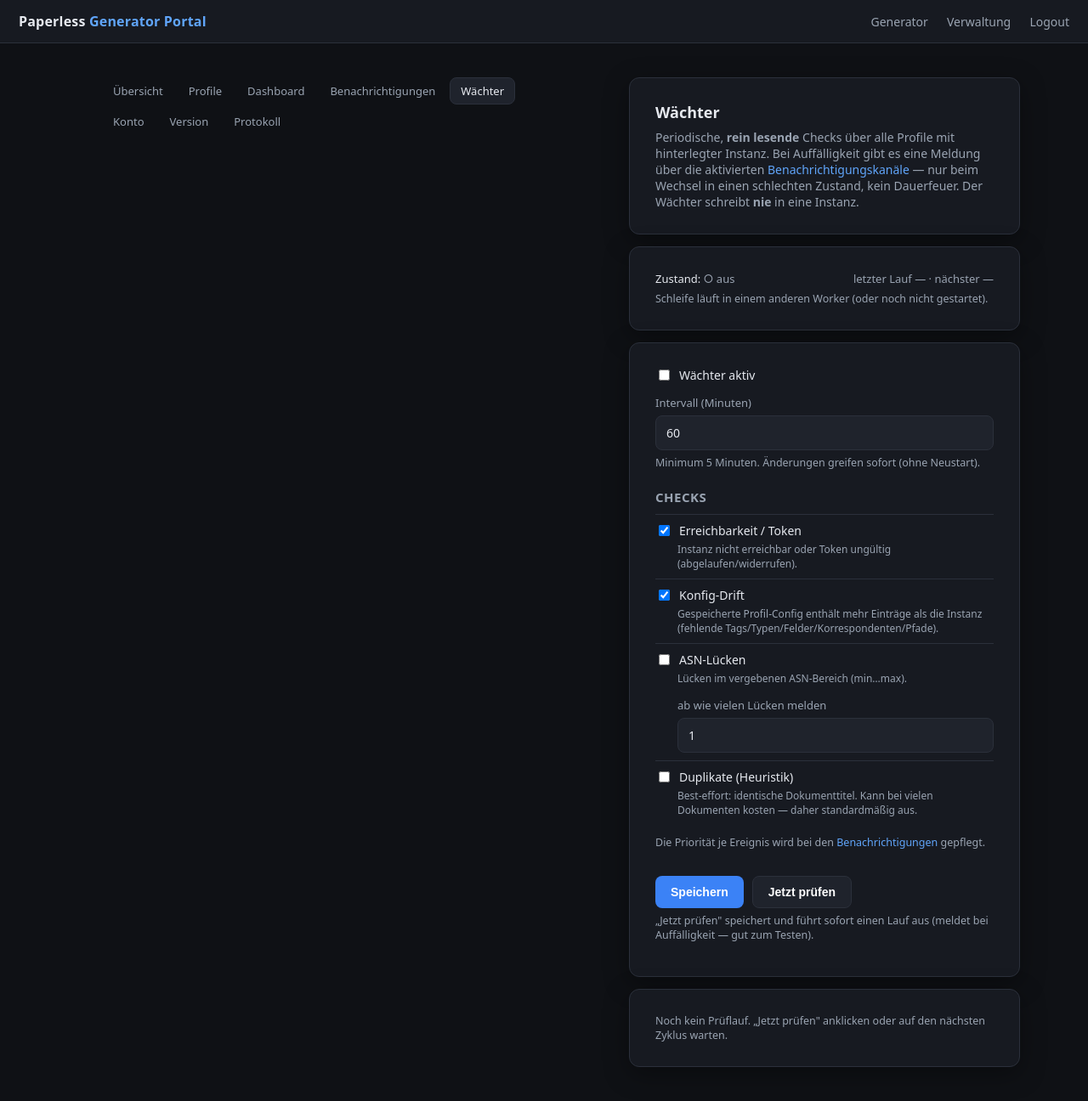
After one commit to martin86x/paperless-generator-portal, a Flask app: page /verwaltung/waechter in a window 1280 px wide. The commit adds this page. Shown: the whole page at 85% size. Run offline with Flask 3, Linux system fonts and the light colour scheme; the visitor is signed in with stand-in values (Sample User, id 1); parts of the project's set-up code (start-up, migrations or seed data) failed here and were passed over.

Commit message:
P4: Wächter — periodische read-only Checks + Benachrichtigung
Scheduler-Thread mit POSIX-Dateisperre (/config/watcher.lock) → unter
gunicorn -w 2 --preload läuft die Schleife in genau einem Worker.
Träger Start via before_request nach dem Fork; Docker-Healthcheck bootet
ihn auch ohne Login. Loop überlebt Fehler; Intervall/Enable ohne Neustart.

Checks (strikt read-only, je Profil):
- downtime: Erreichbarkeit + Token-Gültigkeit (401/403 = abgelaufen/widerrufen)
- drift: Config hat mehr Einträge als Instanz (fehlende Tags/Typen/…)
- asn_gap: Lücken im ASN-Bereich (gedeckelt auf 40 Seiten)
- duplicate: best-effort Titel-Kollision (Heuristik, default aus)
Alarm nur bei Zustandswechsel ok→bad, Entwarnung bei bad→ok; Versand über
die P3-Kanäle/-Prioritäten. Kein Instanz-Write, kein DELETE.

UI: /verwaltung/waechter (Enable/Intervall/Checks/ASN-Schwelle/Jetzt prüfen/
Ergebnisliste), Subnav + Cockpit-Link/-Status.

Verifiziert: ast.parse; 22/22 Logik+Live gegen .200; 20/20 Seiten-Smoke;
End-to-End live (Alarm → echter ntfy-Versand kam an).

Co-Authored-By: Claude Opus 4.8 <noreply@anthropic.com>

```diff
--- a/app/app.py
+++ b/app/app.py
@@ -16,9 +16,15 @@ import hashlib
 import json
 import os
 import secrets
+import threading
 import time
 from datetime import datetime, timedelta
 from urllib.parse import urlparse
+
+try:
+    import fcntl  # POSIX-Dateisperre fuer den Single-Worker-Waechter (fehlt unter Windows/Tests)
+except ImportError:  # pragma: no cover - nur relevant im lokalen Windows-Test
+    fcntl = None
 
 import requests
 from cryptography.fernet import Fernet, InvalidToken
@@ -34,6 +40,7 @@ HISTORY_MAX = 20
 ACTIVITY_PATH = os.path.join(CONFIG_DIR, "activity.log")
 UNDO_DIR = os.path.join(CONFIG_DIR, "undo")
 SNAP_DIR = os.path.join(CONFIG_DIR, "instance-snapshots")
+WATCHER_LOCK_PATH = os.path.join(CONFIG_DIR, "watcher.lock")
 SITE_DIR = os.environ.get("SITE_DIR", os.path.join(os.path.dirname(__file__), "site"))
 
 DEFAULT_ADMIN_USER = "admin"
@@ -727,8 +734,11 @@ def verwaltung():
     if not os.path.exists(ref):
         ref = PROFILES_PATH if os.path.exists(PROFILES_PATH) else None
     last_backup = datetime.fromtimestamp(os.path.getmtime(ref)).strftime("%d.%m.%Y %H:%M") if ref else "—"
+    _wc = _watcher_cfg()
     portal = {"version": PORTAL_VERSION, "config_size": _fmt_size(_dir_size(CONFIG_DIR)),
-              "last_backup": last_backup}
+              "last_backup": last_backup,
+              "watcher_on": _wc["enabled"], "watcher_last": _fmt_rel_ts(_watcher_state.get("last_run")),
+              "watcher_alerts": len(_watcher_state.get("alerts_active") or ())}
     return render_template(
         "cockpit.html",
         active={"id": aid, "name": act.get("name") or "", "url": url or "",
@@ -999,6 +1009,322 @@ def _clamp_port(val):
         return max(1, min(65535, int(str(val).strip())))
     except (TypeError, ValueError):
         return 587
+
+
+# ─────────────────────────────────────────────────────────────────────────────
+# WÄCHTER (P4) — periodische, STRIKT READ-ONLY Checks je Profil. Bei Auffaelligkeit
+# Benachrichtigung ueber die P3-Kanaele. Kein Instanz-Schreibvorgang, niemals.
+# Genau EIN Worker fuehrt die Schleife aus (POSIX-Dateisperre in /config, da
+# gunicorn mit -w 2 --preload laeuft). Zeitplan + Checks konfigurierbar.
+# ─────────────────────────────────────────────────────────────────────────────
+_WATCHER_DEFAULTS = {
+    "enabled": False,
+    "interval_min": 60,
+    "checks": {"downtime": True, "drift": True, "asn_gap": False, "duplicate": False},
+    "asn_gap_threshold": 1,
+}
+# Laufzeit-Zustand des Waechters (nur im Prozess, der die Sperre haelt). Fuer die UI +
+# Alarm-Entprellung (nur bei Zustandswechsel ok->schlecht senden, nicht jede Runde).
+_watcher_state = {
+    "owner": False,      # haelt dieser Prozess die Sperre / fuehrt die Schleife aus?
+    "last_run": None,    # Unix-ts des letzten Prueflaufs
+    "next_run": None,    # Unix-ts des naechsten faelligen Laufs
+    "results": {},       # pid -> {name, ts, checks:[{event,label,status,detail}]}
+    "alerts_active": set(),   # {(pid, event)} — aktuell gemeldete Auffaelligkeiten
+    "last_error": None,
+}
+_watcher_started = False
+_watcher_lock_fh = None
+
+
+def _watch_int(val, default):
+    try:
+        return int(str(val).strip())
+    except (TypeError, ValueError, AttributeError):
+        return default
+
+
+def _watcher_cfg():
+    """Normalisierte Waechter-Konfiguration (global, in config.json unter 'watcher')."""
+    w = {}
+    try:
+        w = load_config().get("watcher") or {}
+    except (OSError, ValueError):
+        pass
+    ch = w.get("checks") or {}
+    return {
+        "enabled": bool(w.get("enabled", False)),
+        "interval_min": max(5, _watch_int(w.get("interval_min"), 60)),
+        "checks": {k: bool(ch.get(k, _WATCHER_DEFAULTS["checks"][k]))
+                   for k in _WATCHER_DEFAULTS["checks"]},
+        "asn_gap_threshold": max(1, _watch_int(w.get("asn_gap_threshold"), 1)),
+    }
+
+
+def _chk_downtime(url, token):
+    """Erreichbarkeit + Token-Gueltigkeit (deckt Token-Ablauf/-Widerruf via 401/403)."""
+    code = _test_paperless(url, token)
+    if code == 200:
+        return {"event": "downtime", "label": "Erreichbarkeit", "status": "ok",
+                "detail": "Erreichbar, Token gültig."}
+    if code is None:
+        return {"event": "downtime", "label": "Erreichbarkeit", "status": "bad",
+                "detail": "Paperless nicht erreichbar unter %s." % url}
+    if code in (401, 403):
+        return {"event": "downtime", "label": "Erreichbarkeit", "status": "bad",
+                "detail": "Token ungültig (HTTP %d) — evtl. abgelaufen/widerrufen." % code}
+    return {"event": "downtime", "label": "Erreichbarkeit", "status": "bad",
+            "detail": "Unerwartete Antwort HTTP %d." % code}
+
+
+def _chk_drift(url, token, gc):
+    """Config vs. Instanz: fehlende Eintraege (Config hat mehr als die Instanz)."""
+    if not gc:
+        return {"event": "drift", "label": "Konfig-Drift", "status": "unknown",
+                "detail": "Keine gespeicherte Profil-Config."}
+    missing, parts, unreachable = 0, [], False
+    for label, key, ep in _DRIFT_CATS:
+        cfg_n = len(gc.get(key) or [])
+        inst_n = _api_count(url, token, ep + "?page_size=1")
+        if inst_n is None:
+            unreachable = True
+            continue
+        if cfg_n - inst_n > 0:
+            missing += cfg_n - inst_n
+            parts.append("%s: %d fehlen" % (label, cfg_n - inst_n))
+    if not parts and unreachable:
+        return {"event": "drift", "label": "Konfig-Drift", "status": "unknown",
+                "detail": "Instanz nicht erreichbar."}
+    if missing > 0:
+        return {"event": "drift", "label": "Konfig-Drift", "status": "bad",
+                "detail": "; ".join(parts)}
+    return {"event": "drift", "label": "Konfig-Drift", "status": "ok",
+            "detail": "Config deckt sich mit der Instanz."}
+
+
+def _asn_pages(url, token, fields):
+    """Alle Dokumentwerte eines Feldes einsammeln (max. 40 Seiten = read-only, gedeckelt)."""
+    hdr = {"Authorization": "Token " + token} if token else {}
+    rows, pages = [], 0
+    nexturl = (url.rstrip("/") + "/api/documents/?page_size=250&fields=" + fields
+               + "&ordering=" + fields)
+    while nexturl and pages < 40:
+        r = requests.get(nexturl, headers=hdr, timeout=10, allow_redirects=False)
+        if r.status_code != 200:
+            raise ValueError("HTTP %d" % r.status_code)
+        j = r.json()
+        rows.extend(j.get("results", []))
+        nexturl = j.get("next")
+        pages += 1
+    return rows
+
+
+def _chk_asn_gap(url, token, threshold):
+    """Luecken im vergebenen ASN-Bereich (min..max) — Semantik wie ASN-Luecken-Finder."""
+    try:
+        rows = _asn_pages(url, token, "archive_serial_number")
+    except (requests.RequestException, ValueError, TypeError):
+        return {"event": "asn_gap", "label": "ASN-Lücken", "status": "unknown",
+                "detail": "Nicht abrufbar."}
+    asns = set()
+    for d in rows:
+        a = d.get("archive_serial_number")
+        if a:
+            asns.add(int(a))
+    if not asns:
+        return {"event": "asn_gap", "label": "ASN-Lücken", "status": "ok",
+                "detail": "Keine ASN vergeben."}
+    lo, hi = min(asns), max(asns)
+    gaps = (hi - lo + 1) - len(asns)
+    if gaps >= threshold:
+        return {"event": "asn_gap", "label": "ASN-Lücken", "status": "bad",
+                "detail": "%d Lücke(n) im ASN-Bereich %d–%d." % (gaps, lo, hi)}
+    return {"event": "asn_gap", "label": "ASN-Lücken", "status": "ok",
+            "detail": "Lückenlos (%d–%d)." % (lo, hi)}
+
+
+def _chk_duplicate(url, token):
+    """Best-effort: identische Dokumenttitel (moegliche Duplikate). Heuristik, default aus."""
+    try:
+        rows = _asn_pages(url, token, "title")
+    except (requests.RequestException, ValueError, TypeError):
+        return {"event": "duplicate", "label": "Duplikate", "status": "unknown",
+                "detail": "Nicht abrufbar."}
+    seen, dups = {}, 0
+    for d in rows:
+        t = (d.get("title") or "").strip().lower()
+        if not t:
+            continue
+        seen[t] = seen.get(t, 0) + 1
+        if seen[t] == 2:
+            dups += 1
+    if dups > 0:
+        return {"event": "duplicate", "label": "Duplikate", "status": "bad",
+                "detail": "%d Titel mehrfach vergeben (mögliche Duplikate)." % dups}
+    return {"event": "duplicate", "label": "Duplikate", "status": "ok",
+            "detail": "Keine gleichlautenden Titel."}
+
+
+def _maybe_alert(prof, pid, c):
+    """Nur bei Zustandswechsel melden: ok->bad sendet, bad->ok entwarnt (kein Spam)."""
+    key = (pid, c["event"])
+    active = _watcher_state["alerts_active"]
+    if c["status"] == "bad":
+        if key not in active:
+            active.add(key)
+            title = "Paperless-Wächter: %s (%s)" % (c["label"], prof.get("name") or pid)
+            _dispatch_notification(prof, c["event"], title, c["detail"])
+            _log_activity("watcher", "Alarm %s/%s: %s"
+                          % (prof.get("name") or pid, c["event"], c["detail"]))
+    elif c["status"] == "ok" and key in active:
+        active.discard(key)
+        _log_activity("watcher", "Entwarnung %s/%s" % (prof.get("name") or pid, c["event"]))
+
+
+def _run_watch_cycle(wc, dispatch=True):
+    """Ein Prueflauf ueber alle Profile mit URL. STRIKT read-only. Rueckgabe: results-Dict."""
+    results = {}
+    try:
+        profs = load_profiles()
+    except (OSError, ValueError):
+        return results
+    for pid, p in profs.items():
+        url = p.get("paperless_url")
+        if not url:
+            continue
+        token = _dec(p.get("paperless_token"))
+        checks = []
+        if wc["checks"]["downtime"]:
+            checks.append(_chk_downtime(url, token))
+        if wc["checks"]["drift"]:
+            checks.append(_chk_drift(url, token, p.get("generator_config") or {}))
+        if wc["checks"]["asn_gap"]:
+            checks.append(_chk_asn_gap(url, token, wc["asn_gap_threshold"]))
+        if wc["checks"]["duplicate"]:
+            checks.append(_chk_duplicate(url, token))
+        results[pid] = {"name": p.get("name") or pid, "ts": time.time(), "checks": checks}
+        if dispatch:
+            for c in checks:
+                _maybe_alert(p, pid, c)
+    _watcher_state["results"] = results
+    _watcher_state["last_run"] = time.time()
+    return results
+
+
+def _watcher_loop():
+    """Hintergrund-Schleife: alle interval_min Minuten ein Prueflauf, wenn aktiviert.
+    Laeuft nur im Prozess, der die Dateisperre haelt. Faengt alle Fehler ab, damit der
+    Thread nie stirbt."""
+    poll = 20  # Sekunden — feiner Takt, damit Enable/Intervall-Aenderungen zeitnah greifen
+    while True:
+        try:
+            wc = _watcher_cfg()
+            if wc["enabled"]:
+                now = time.time()
+                if not _watcher_state.get("next_run") or now >= _watcher_state["next_run"]:
+                    _run_watch_cycle(wc, dispatch=True)
+                    _watcher_state["next_run"] = time.time() + wc["interval_min"] * 60
+            else:
+                _watcher_state["next_run"] = None
+            _watcher_state["last_error"] = None
+        except Exception as exc:  # Schleife muss alles ueberleben
+            _watcher_state["last_error"] = str(exc)
+        time.sleep(poll)
+
+
+def _acquire_watcher_lock():
+    """Exklusive, nicht-blockierende POSIX-Sperre — nur EIN Worker gewinnt sie.
+    Ohne fcntl (Windows/Tests) wird ohne Sperre gestartet (dort laeuft nur ein Prozess)."""
+    global _watcher_lock_fh
+    if fcntl is None:
+        return True
+    try:
+        os.makedirs(CONFIG_DIR, exist_ok=True)
+        fh = open(WATCHER_LOCK_PATH, "w")
+        fcntl.flock(fh.fileno(), fcntl.LOCK_EX | fcntl.LOCK_NB)
+        fh.write(str(os.getpid()))
+        fh.flush()
+        _watcher_lock_fh = fh  # Referenz halten -> Sperre bleibt fuer die Prozesslebensdauer
+        return True
+    except OSError:
+        return False
+
+
+def _ensure_watcher():
+    """Startet den Waechter-Thread einmal pro Prozess — aber nur, wenn dieser Prozess die
+    Sperre gewinnt. Traege ueber before_request angestossen (nach dem Fork der Worker)."""
+    global _watcher_started
+    if _watcher_started:
+        return
+    _watcher_started = True  # egal wie es ausgeht: nicht erneut versuchen
+    if os.environ.get("PORTAL_WATCHER", "1") != "1":
+        return  # in Tests deaktivierbar
+    if not _acquire_watcher_lock():
+        return  # anderer Worker fuehrt die Schleife
+    _watcher_state["owner"] = True
+    threading.Thread(target=_watcher_loop, name="paperless-watcher", daemon=True).start()
+
+
+@app.before_request
+def _watcher_boot():
+    # Traeger Start nach dem Worker-Fork (unter --preload laeuft Modul-Code nur im Master).
+    # Der Docker-Healthcheck trifft /healthz alle 30 s -> Waechter startet auch ohne Login.
+    _ensure_watcher()
+    return None
+
+
+def _fmt_rel_ts(ts):
+    """Unix-ts -> 'vor X' / '—' fuer die Waechter-Statusanzeige."""
+    if not ts:
+        return "—"
+    delta = int(time.time() - ts)
+    if delta < 60:
+        return "vor %d s" % delta
+    if delta < 3600:
+        return "vor %d min" % (delta // 60)
+    if delta < 86400:
+        return "vor %d h" % (delta // 3600)
+    return datetime.fromtimestamp(ts).strftime("%d.%m. %H:%M")
+
+
+@app.route("/verwaltung/waechter", methods=["GET", "POST"])
+def waechter():
+    if request.method == "POST":
+        action = request.form.get("action", "save")
+        f = request.form
+        w = {
+            "enabled": bool(f.get("enabled")),
+            "interval_min": max(5, _watch_int(f.get("interval_min"), 60)),
+            "checks": {k: bool(f.get("chk_" + k)) for k in _WATCHER_DEFAULTS["checks"]},
+            "asn_gap_threshold": max(1, _watch_int(f.get("asn_gap_threshold"), 1)),
+        }
+        cfg = load_config()
+        cfg["watcher"] = w
+        save_config(cfg)
+        _watcher_state["next_run"] = None  # Aenderung sofort wirksam
+        if action == "run_now":
+            _run_watch_cycle(_watcher_cfg(), dispatch=True)
+            _log_activity("watcher", "Manueller Prüflauf")
+            return redirect(url_for("waechter", msg="Prüflauf ausgeführt — Ergebnis unten."))
+        return redirect(url_for("waechter", msg="Wächter-Einstellungen gespeichert."))
+
+    wc = _watcher_cfg()
+    results = []
+    for pid, r in _watcher_state.get("results", {}).items():
+        results.append({"name": r.get("name") or pid, "ts": _fmt_rel_ts(r.get("ts")),
+                        "checks": r.get("checks", [])})
+    results.sort(key=lambda x: x["name"].lower())
+    status = {
+        "owner": bool(_watcher_state.get("owner")),
+        "last_run": _fmt_rel_ts(_watcher_state.get("last_run")),
+        "next_run": (_fmt_rel_ts(_watcher_state["next_run"])
+                     if _watcher_state.get("next_run") else "—"),
+        "active_alerts": len(_watcher_state.get("alerts_active") or ()),
+        "error": _watcher_state.get("last_error"),
+    }
+    return render_template(
+        "waechter.html", w=wc, events=_NOTIFY_EVENTS, results=results, status=status,
+        msg=request.args.get("msg"), err=request.args.get("err"))
 
 
 # ─────────────────────────────────────────────────────────────────────────────
--- a/app/templates/_subnav.html
+++ b/app/templates/_subnav.html
@@ -1,5 +1,5 @@
 <div style="width:100%;max-width:520px;margin:0 auto 14px;display:flex;gap:4px;flex-wrap:wrap;font-size:13px;">
-  {% set items = [('verwaltung','Übersicht'),('profiles','Profile'),('dashboard','Dashboard'),('notifications','Benachrichtigungen'),('settings','Konto'),('update_page','Version'),('protokoll','Protokoll')] %}
+  {% set items = [('verwaltung','Übersicht'),('profiles','Profile'),('dashboard','Dashboard'),('notifications','Benachrichtigungen'),('waechter','Wächter'),('settings','Konto'),('update_page','Version'),('protokoll','Protokoll')] %}
   {% for ep, label in items %}
   <a href="{{ url_for(ep) }}" style="padding:6px 12px;border-radius:8px;text-decoration:none;{% if request.endpoint == ep %}background:var(--bg3);color:var(--text);border:0.5px solid var(--border){% else %}color:var(--text-dim);border:0.5px solid transparent{% endif %}">{{ label }}</a>
   {% endfor %}
--- a/app/templates/cockpit.html
+++ b/app/templates/cockpit.html
@@ -18,6 +18,7 @@
       {% if active.has_config and not active.readonly %}<a class="link" href="{{ url_for('anwenden') }}" style="background:var(--bg3);border:1px solid var(--border);border-radius:8px;padding:8px 12px;font-size:13px">✓ Konfiguration anwenden</a>{% endif %}
       {% if active.url %}<a class="link" href="{{ active.url }}" target="_blank" rel="noopener" style="background:var(--bg3);border:1px solid var(--border);border-radius:8px;padding:8px 12px;font-size:13px">↗ Paperless öffnen</a>{% endif %}
       <a class="link" href="{{ url_for('notifications') }}" style="background:var(--bg3);border:1px solid var(--border);border-radius:8px;padding:8px 12px;font-size:13px">🔔 Benachrichtigungen</a>
+      <a class="link" href="{{ url_for('waechter') }}" style="background:var(--bg3);border:1px solid var(--border);border-radius:8px;padding:8px 12px;font-size:13px">🛡 Wächter</a>
       <a class="link" href="{{ url_for('profiles_export') }}" style="background:var(--bg3);border:1px solid var(--border);border-radius:8px;padding:8px 12px;font-size:13px">⬇ Profile sichern</a>
     </div>
   </div>
@@ -51,6 +52,10 @@
       <span>Portal v{{ portal.version }} · Container läuft</span>
       <span>/config {{ portal.config_size }} · letzte Sicherung {{ portal.last_backup }}</span>
     </div>
+    <div style="display:flex;align-items:center;justify-content:space-between;font-size:12.5px;color:var(--text-dim);flex-wrap:wrap;gap:6px;margin-top:6px">
+      <span>Wächter: {% if portal.watcher_on %}<span style="color:var(--ok)">aktiv</span>, letzter Lauf {{ portal.watcher_last }}{% if portal.watcher_alerts %} · <span style="color:var(--err)">{{ portal.watcher_alerts }} Alarm(e)</span>{% endif %}{% else %}aus{% endif %}</span>
+      <a class="link" href="{{ url_for('waechter') }}">Wächter →</a>
+    </div>
     <div style="margin-top:8px"><a class="link" href="{{ url_for('update_page') }}">Auf Updates prüfen →</a></div>
   </div>
 </div>
--- /dev/null
+++ b/app/templates/waechter.html
@@ -0,0 +1,87 @@
+{% extends "base.html" %}
+{% block title %}Wächter — Paperless Generator Portal{% endblock %}
+{% block content %}
+{% include "_subnav.html" %}
+<div style="width:100%;max-width:520px">
+
+  <div class="card">
+    <h1 style="margin:0;font-size:18px">Wächter</h1>
+    <p class="sub" style="margin:8px 0 0">Periodische, <strong>rein lesende</strong> Checks über alle Profile mit hinterlegter Instanz. Bei Auffälligkeit gibt es eine Meldung über die aktivierten <a class="link" href="{{ url_for('notifications') }}">Benachrichtigungs&shy;kanäle</a> — nur beim Wechsel in einen schlechten Zustand, kein Dauerfeuer. Der Wächter schreibt <strong>nie</strong> in eine Instanz.</p>
+    {% if msg %}<div class="msg ok">{{ msg }}</div>{% endif %}
+    {% if err %}<div class="msg err">{{ err }}</div>{% endif %}
+  </div>
+
+  <!-- Status -->
+  <div class="card" style="margin-top:14px">
+    <div style="display:flex;align-items:center;justify-content:space-between;flex-wrap:wrap;gap:6px;font-size:13px">
+      <span>Zustand: {% if w.enabled %}<span style="color:var(--ok)">● aktiv</span>{% else %}<span style="color:var(--text-dim)">○ aus</span>{% endif %}</span>
+      <span style="color:var(--text-dim)">letzter Lauf {{ status.last_run }} · nächster {{ status.next_run }}</span>
+    </div>
+    <div style="margin-top:6px;font-size:12.5px;color:var(--text-dim)">
+      {% if status.owner %}Dieser Worker führt die Schleife aus.{% else %}Schleife läuft in einem anderen Worker (oder noch nicht gestartet).{% endif %}
+      {% if status.active_alerts %} · <span style="color:var(--err)">{{ status.active_alerts }} offene Auffälligkeit(en)</span>{% endif %}
+    </div>
+    {% if status.error %}<div class="msg err" style="margin-top:8px">Letzter Fehler: {{ status.error }}</div>{% endif %}
+  </div>
+
+  <form method="post" action="{{ url_for('waechter') }}">
+    <!-- Einstellungen -->
+    <div class="card" style="margin-top:14px">
+      <label style="display:flex;align-items:center;gap:8px;margin:0;font-size:14px;color:var(--text)">
+        <input type="checkbox" name="enabled" value="1" style="width:auto"{% if w.enabled %} checked{% endif %}> Wächter aktiv
+      </label>
+      <label>Intervall (Minuten)</label>
+      <input type="text" name="interval_min" value="{{ w.interval_min }}" placeholder="60">
+      <p class="hint">Minimum 5 Minuten. Änderungen greifen sofort (ohne Neustart).</p>
+
+      <h2 style="margin:22px 0 10px">Checks</h2>
+      {% set checkinfo = [
+        ('downtime','Erreichbarkeit / Token','Instanz nicht erreichbar oder Token ungültig (abgelaufen/widerrufen).'),
+        ('drift','Konfig-Drift','Gespeicherte Profil-Config enthält mehr Einträge als die Instanz (fehlende Tags/Typen/Felder/Korrespondenten/Pfade).'),
+        ('asn_gap','ASN-Lücken','Lücken im vergebenen ASN-Bereich (min…max).'),
+        ('duplicate','Duplikate (Heuristik)','Best-effort: identische Dokumenttitel. Kann bei vielen Dokumenten kosten — daher standardmäßig aus.')
+      ] %}
+      {% for key, label, desc in checkinfo %}
+      <div style="padding:9px 0;border-top:1px solid var(--border)">
+        <label style="display:flex;align-items:center;gap:8px;margin:0;font-size:14px;color:var(--text)">
+          <input type="checkbox" name="chk_{{ key }}" value="1" style="width:auto"{% if w.checks[key] %} checked{% endif %}> {{ label }}
+        </label>
+        <div style="font-size:12px;color:var(--text-dim);margin:4px 0 0 26px">{{ desc }}</div>
+        {% if key == 'asn_gap' %}
+        <label style="margin-left:26px">ab wie vielen Lücken melden</label>
+        <input type="text" name="asn_gap_threshold" value="{{ w.asn_gap_threshold }}" placeholder="1" style="margin-left:26px;width:calc(100% - 26px)">
+        {% endif %}
+      </div>
+      {% endfor %}
+      <p class="hint" style="margin-top:12px">Die Priorität je Ereignis wird bei den <a class="link" href="{{ url_for('notifications') }}">Benachrichtigungen</a> gepflegt.</p>
+
+      <div style="display:flex;gap:10px;flex-wrap:wrap;margin-top:8px">
+        <button type="submit" name="action" value="save" style="width:auto;padding:10px 18px">Speichern</button>
+        <button type="submit" name="action" value="run_now" style="width:auto;padding:10px 18px;background:var(--bg3);border:1px solid var(--border)">Jetzt prüfen</button>
+      </div>
+      <p class="hint">„Jetzt prüfen" speichert und führt sofort einen Lauf aus (meldet bei Auffälligkeit — gut zum Testen).</p>
+    </div>
+  </form>
+
+  <!-- Ergebnisse -->
+  {% if results %}
+  <div class="card" style="margin-top:14px">
+    <h2 style="margin:0 0 10px">Letzter Prüflauf</h2>
+    {% for r in results %}
+    <div style="padding:9px 0;border-top:1px solid var(--border)">
+      <div style="font-size:13.5px;font-weight:600">{{ r.name }} <span style="font-weight:400;color:var(--text-dim);font-size:11.5px">{{ r.ts }}</span></div>
+      {% for c in r.checks %}
+      <div style="display:flex;gap:8px;align-items:flex-start;font-size:12.5px;margin-top:5px">
+        <span style="color:{% if c.status == 'ok' %}var(--ok){% elif c.status == 'bad' %}var(--err){% else %}var(--text-dim){% endif %};min-width:16px">{{ '✓' if c.status == 'ok' else ('✗' if c.status == 'bad' else '?') }}</span>
+        <span><strong>{{ c.label }}:</strong> <span style="color:var(--text-dim)">{{ c.detail }}</span></span>
+      </div>
+      {% endfor %}
+    </div>
+    {% endfor %}
+  </div>
+  {% else %}
+  <div class="card" style="margin-top:14px"><p class="hint" style="margin:0">Noch kein Prüflauf. „Jetzt prüfen" anklicken oder auf den nächsten Zyklus warten.</p></div>
+  {% endif %}
+
+</div>
+{% endblock %}
```
